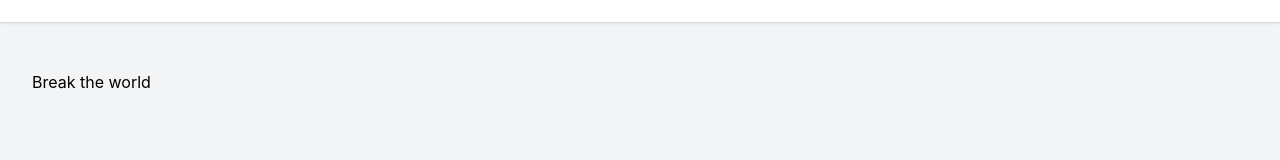
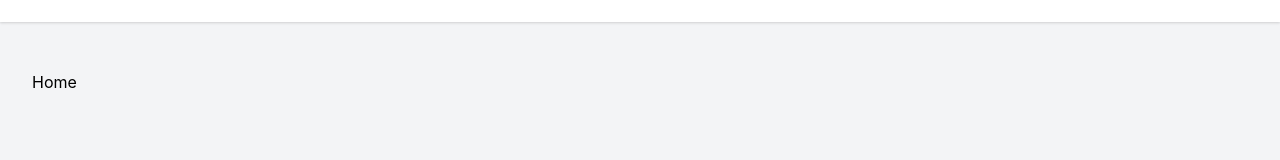
Before and after one commit to fedeviotti/game-of-life-reloaded, a React app: page / in a window 1280 px wide. Shown: the part 126-286 px from the top of the page. Built offline with nearby package versions, Linux system fonts and the light colour scheme.

Commit message:
Feat: remove error example

```diff
--- a/src/pages/home.tsx
+++ b/src/pages/home.tsx
@@ -1,13 +1,13 @@
 import * as React from 'react';
 
 const Home: React.FC = () => {
-  // return <p>Home</p>;
+  return <p>Home</p>;
   // Code to test Sentry error monitoring
-  return (
-    <button onClick={() => [{ name: 'Federico' }][1].name}>
-      Break the world
-    </button>
-  );
+  // return (
+  //   <button onClick={() => [{ name: 'Federico' }][1].name}>
+  //     Break the world
+  //   </button>
+  // );
 };
 
 export default Home;
```
